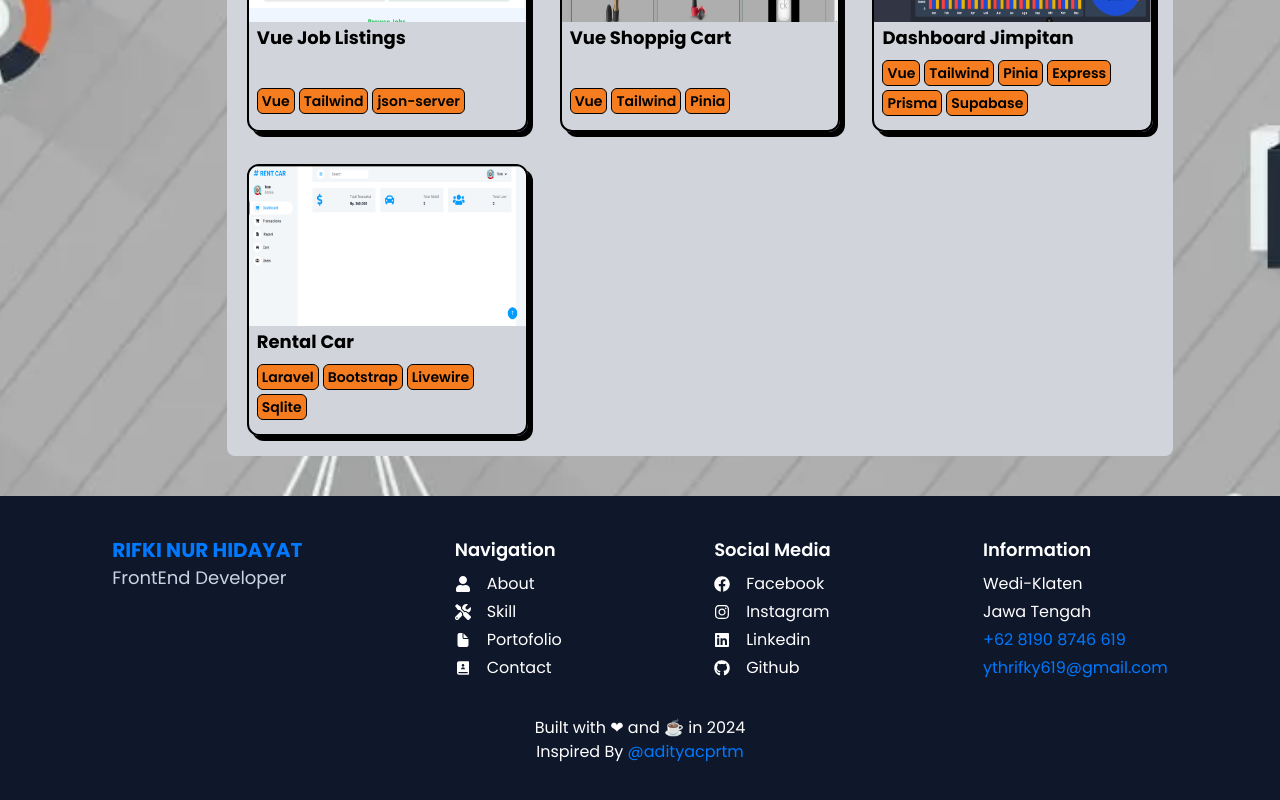
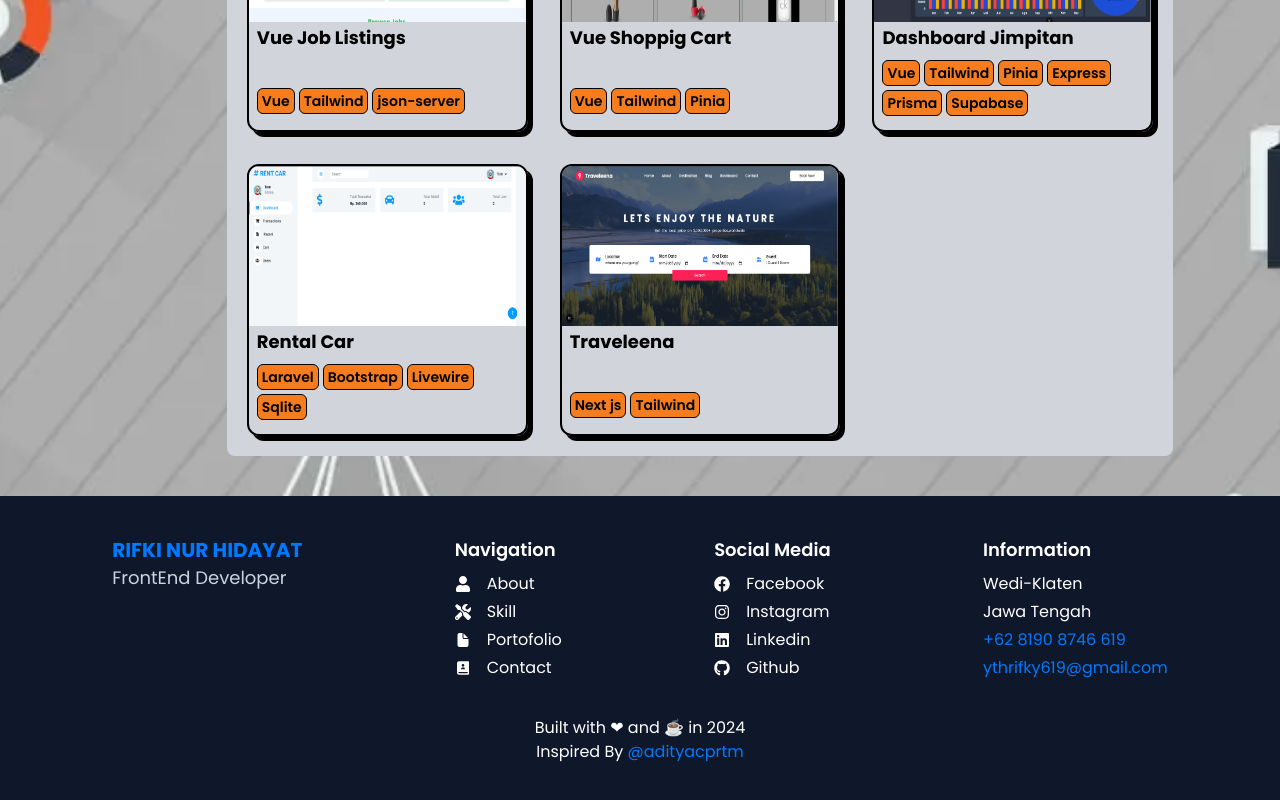
Before and after one commit to Rifkynur/portofolio, a React (Vite) app: page /porto in a window 1280 px wide. Shown: the part 1038-1838 px from the top of the page. Built offline with nearby package versions, Linux system fonts and the light colour scheme.

Commit message:
add new porto

```diff
--- a/src/Component/portofilio/PortofolioDesc.jsx
+++ b/src/Component/portofilio/PortofolioDesc.jsx
@@ -3,7 +3,7 @@ const PortofolioDesc = ({ img, title, tool }) => {
   return (
     <div className="h-full flex flex-col justify-between items-start">
       <div className="w-full h-[60px] object-cover md:h-[100px] lg:h-[150px]">
-        <img src={img} alt="dentist" className=" w-full h-[70px] md:h-24 lg:h-40" />
+        <img src={img} alt={title} className=" w-full h-[70px] md:h-24 lg:h-40" />
       </div>
       <div className="p-1 flex flex-col justify-between md:p-2 md:h-[75px] lg:h-[110px]">
         <h3 className="text-[10px] font-bold mt-1 max-w-full lg:text-lg">{title}</h3>
--- a/src/data/data.jsx
+++ b/src/data/data.jsx
@@ -238,6 +238,17 @@ export const portofolio = [
     img: "./img/porto/rentCar.PNG",
     status: "undeploy",
   },
+  {
+    id: 10,
+    ghLink: "https://github.com/Rifkynur/traveleena",
+    demoLink: "https://traveleena-eight.vercel.app/",
+    title: "Traveleena",
+    tool: ["Next js", "Tailwind"],
+    github: <FaGithub />,
+    goTo: <FaExternalLinkAlt />,
+    img: "./img/porto/traveleena.PNG",
+    status: "deploy",
+  },
 ];
 
 // data skill
```
Also changed, not shown: public/img/porto/traveleena.PNG (added).
